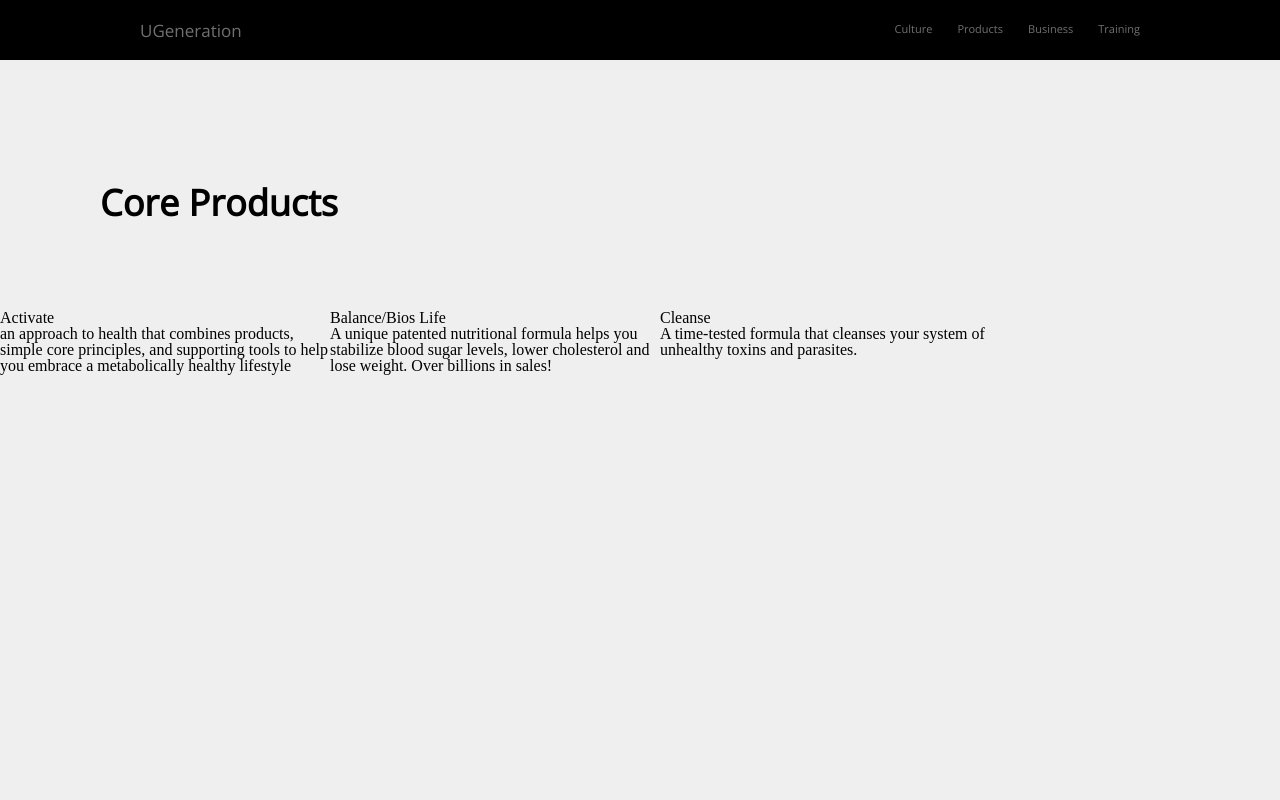
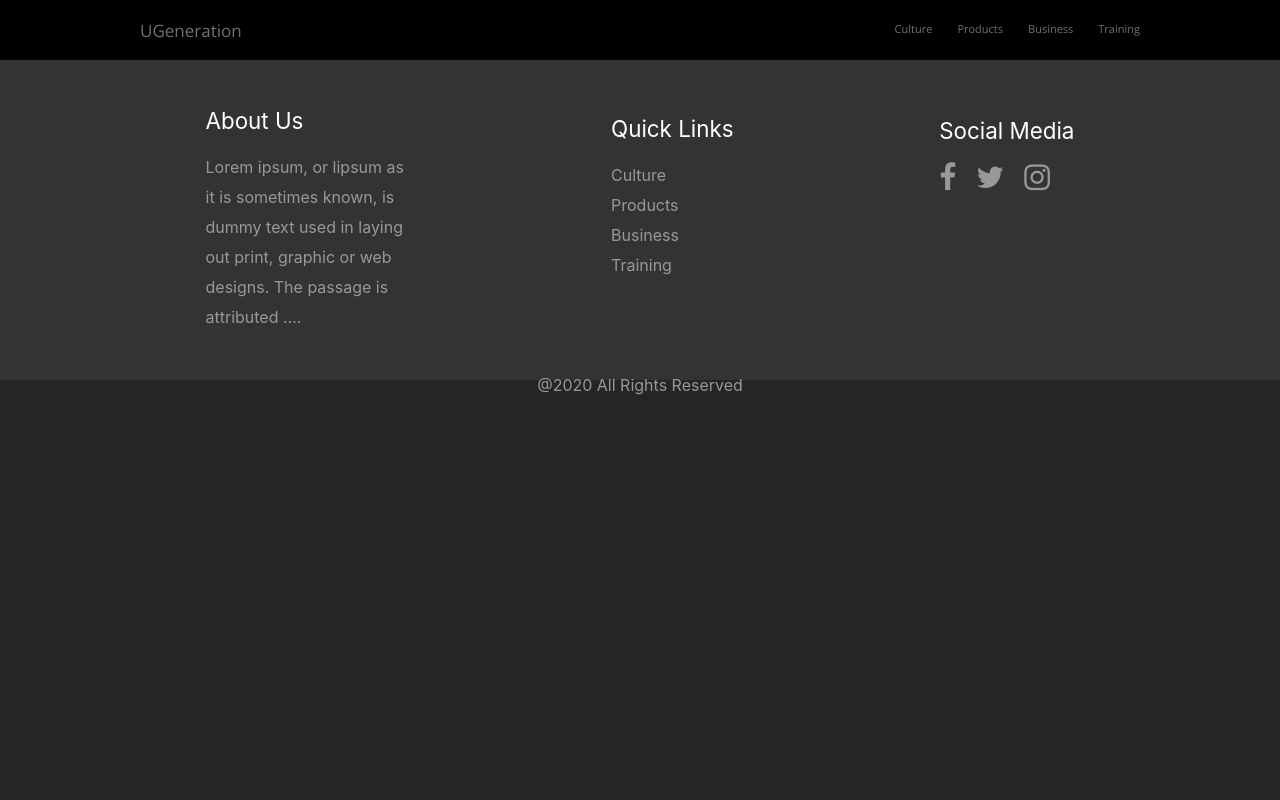
Before and after one commit to mattkastner/defineyoury, a React (Create React App) app: page /#/product in a window 1280 px wide. Shown: the top 800 px of the page. Built offline with nearby package versions, Linux system fonts and the light colour scheme.

Commit message:
resolving conflicts

```diff
--- a/src/components/product/coreProducts/CoreProducts.js
+++ /dev/null
@@ -1,45 +0,0 @@
-import React from "react";
-import ProductCards from './ProductCards'
-
-import './coreProducts.scss'
-
-function CoreProducts(props) {
-    return (
-        <section>
-            <div className="core-products-body">
-                <div className='title-core-products'>
-                    <h2> Core Products</h2>
-                </div>
-                <div className="core-products-container">
-                    <div className='product-cards'>
-                        <ProductCards
-                            title='Activate'
-                            videoURL='https://vimeo.com/358894984'
-                            text='an approach to health that combines products, simple core principles, and supporting tools to help you embrace a metabolically healthy lifestyle'
-                        />
-                        <ProductCards
-                            title='Balance/Bios Life'
-                            videoURL='https://vimeo.com/81767627'
-                            text='A unique patented nutritional formula helps you stabilize blood sugar levels, lower cholesterol and lose weight. Over billions in sales!'
-
-                        />
-                        <ProductCards
-                            title='Cleanse'
-                            videoURL='https://vimeo.com/81767624'
-                            text='A time-tested formula that cleanses your system of unhealthy toxins and parasites.'
-
-                        />
-                        <ProductCards
-                            title='Matcha/Bios Life E'
-                            videoURL='https://vimeo.com/81767626'
-                            text='A rare superfood that speeds up your metabolism, increase energy and improve mental clarity and focus.'
-                        />
-
-                    </div>
-                </div>
-            </div>
-        </section>
-    );
-}
-
-export default CoreProducts;
--- a/src/components/product/coreProducts/ProductCards.js
+++ /dev/null
@@ -1,19 +0,0 @@
-import React from 'react';
-import ReactPlayer from "react-player"
-
-import './productCards.scss'
-
-function ProductCards(props) {
-    return (
-        <div>
-            <div className='product-card'>
-
-                <ReactPlayer url={props.videoURL} width='300' height='240' controls />
-                <div>{props.title}</div>
-                <div>{props.text}</div>
-            </div>
-        </div>
-    );
-}
-
-export default ProductCards;
--- a/src/components/product/coreProducts/coreProducts.scss
+++ /dev/null
@@ -1,33 +0,0 @@
-@import "../../../utilities/style.scss";
-
-.core-products-body {
-	width: 100%;
-	height: 100vh;
-	background-color: $background-light;
-}
-
-.title-core-products {
-	width: 100%;
-	height: 250px;
-	position: relative;
-}
-
-.title-core-products h2 {
-	position: absolute;
-	left: 100px;
-	top: 125px;
-	font-size: 36px;
-	font-family: $font-family--primary;
-	font-weight: 600;
-}
-
-.core-products-container {
-	width: 100%;
-	height: 600px;
-	display: flex;
-	justify-content: center;
-}
-
-.product-cards {
-	@include flex;
-}
--- a/src/components/product/coreProducts/productCards.scss
+++ /dev/null
@@ -1,6 +0,0 @@
-@import "../../../utilities/style.scss";
-
-.product-card {
-	width: 330px;
-	height: 550px;
-}
--- a/src/views/Product.js
+++ b/src/views/Product.js
@@ -1,11 +1,11 @@
 import React from 'react';
-import CoreProducts from '../components/product/coreProducts/CoreProducts';
+
 
 
 function Product(props) {
     return (
         <div>
-            <CoreProducts />
+
         </div>
     );
 }
```
